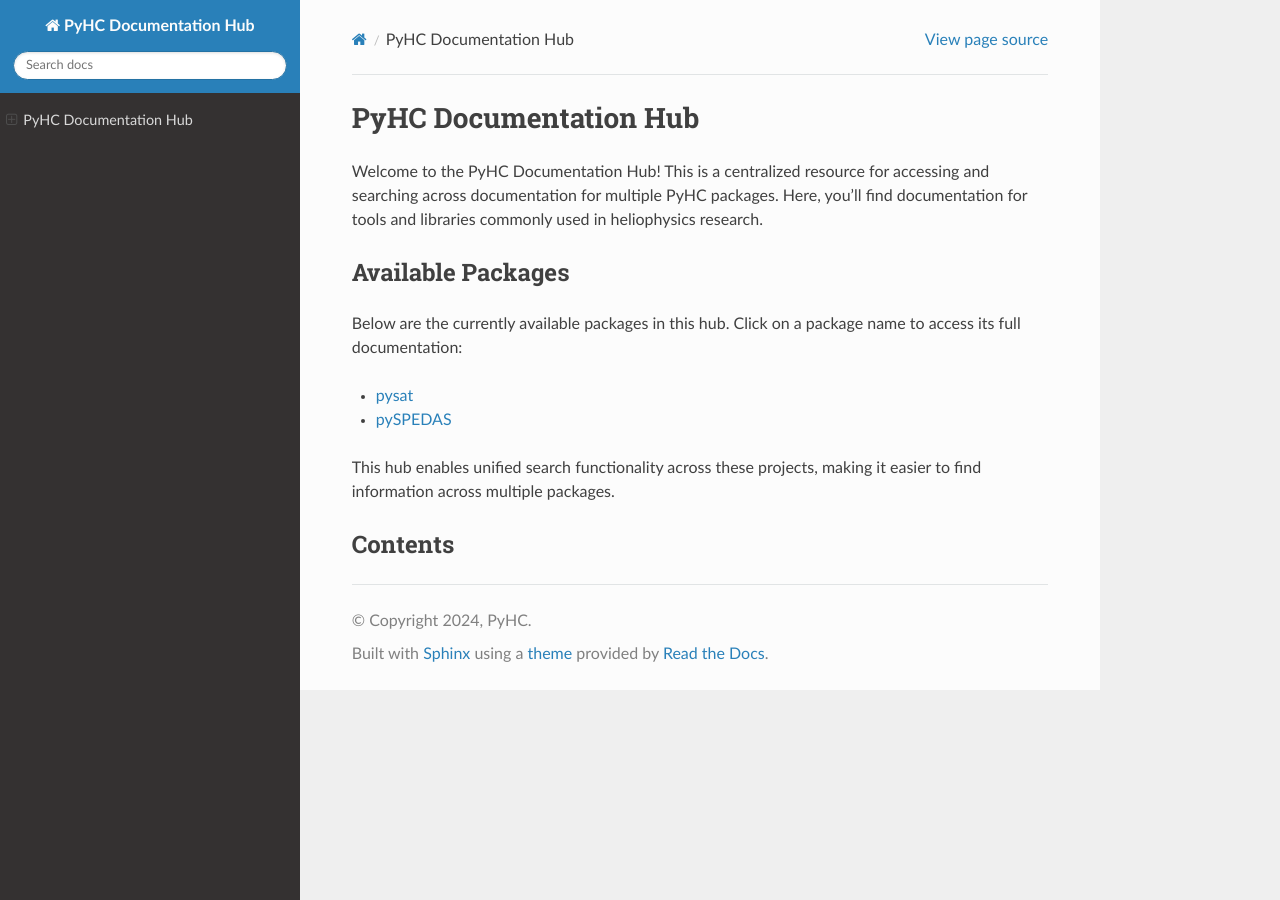
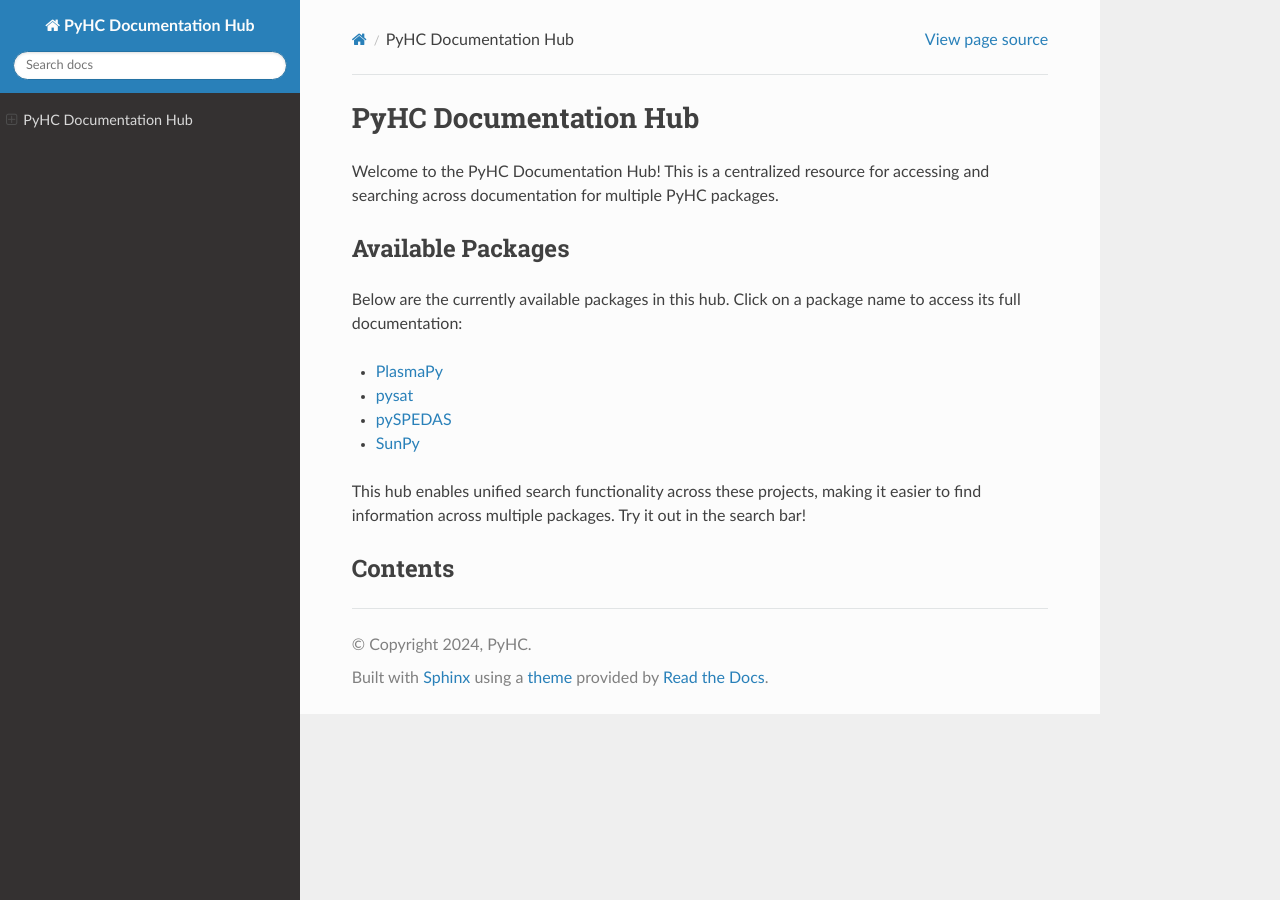
Before and after one commit to heliophysicsPy/pyhc-docs, a Sphinx documentation site: the page built from source/index.rst, in a window 1280 px wide. Built offline with Sphinx 7.4.7 and the Read the Docs theme 3.1.0, drawn with Linux system fonts in a browser that asks for light colours; pages that are not in the unit, such as notebooks, are missing from menus.

Commit message:
Add PlasmaPy and SunPy

```diff
--- a/source/index.rst
+++ b/source/index.rst
@@ -1,17 +1,19 @@
 PyHC Documentation Hub
 ======================
 
-Welcome to the PyHC Documentation Hub! This is a centralized resource for accessing and searching across documentation for multiple PyHC packages. Here, you’ll find documentation for tools and libraries commonly used in heliophysics research.
+Welcome to the PyHC Documentation Hub! This is a centralized resource for accessing and searching across documentation for multiple PyHC packages.
 
 Available Packages
 ------------------
 
 Below are the currently available packages in this hub. Click on a package name to access its full documentation:
 
+- `PlasmaPy <https://plasmapy-copy.readthedocs.io/en/latest/>`_
 - `pysat <https://pysat-copy.readthedocs.io/en/latest/>`_
 - `pySPEDAS <https://pyspedas-copy.readthedocs.io/en/latest/>`_
+- `SunPy <https://sunpy-copy.readthedocs.io/en/stable/>`_
 
-This hub enables unified search functionality across these projects, making it easier to find information across multiple packages.
+This hub enables unified search functionality across these projects, making it easier to find information across multiple packages. Try it out in the search bar!
 
 Contents
 --------
```
